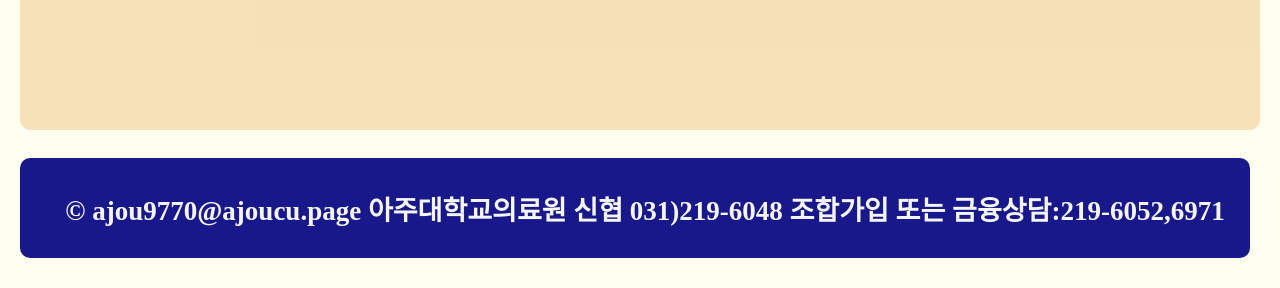
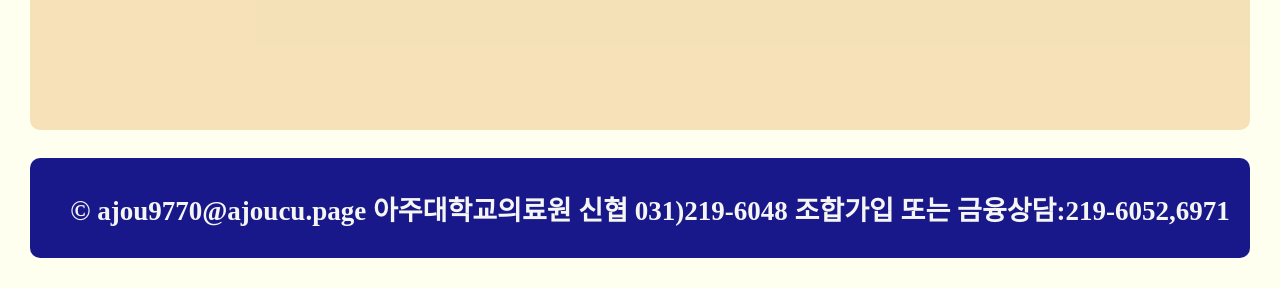
Before and after one commit to ajou9770/meet, a plain HTML site: page index.html in a window 1280 px wide. Shown: the part 1479-1767 px from the top of the page. Drawn offline with Linux system fonts and the light colour scheme.

Commit message:
Update styles.css

```diff
--- a/styles.css
+++ b/styles.css
@@ -24,6 +24,8 @@ div {
     align-items:center;
     color:indigo;
     margin-top: 10px;
+    margin-left: 10px;
+    margin-right: 10px;
 }
 .quzi {
     background-color:seagreen;
@@ -103,6 +105,7 @@ a {
     text-align: left;
     margin-bottom: 10px;
     padding-left: 20px;
+    margin-left: 10px;
     margin-right: 10px;
     color:whitesmoke;
     font-size:large;
```
